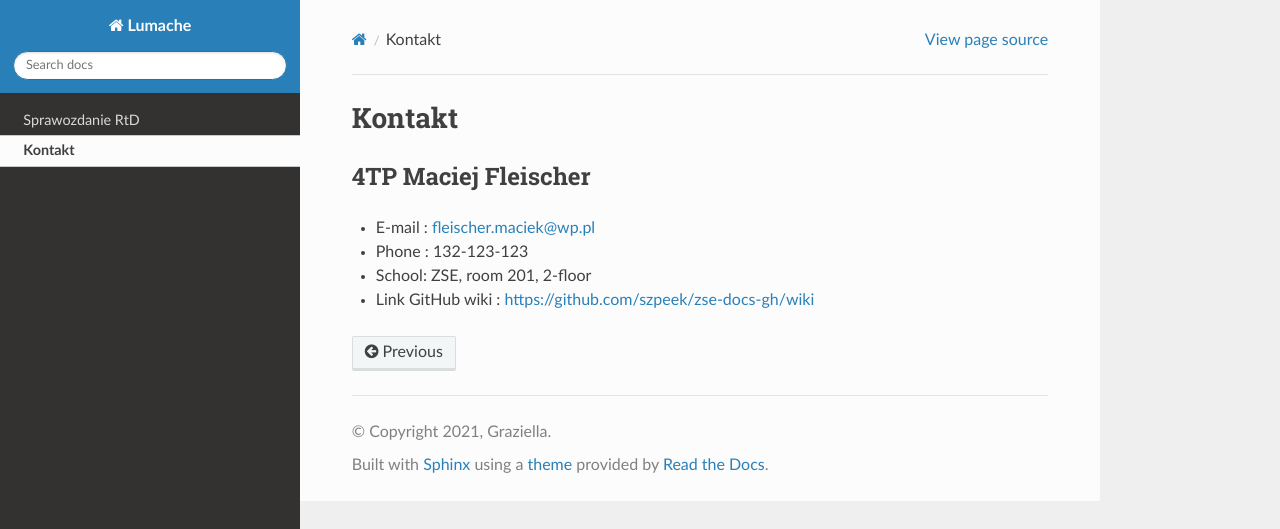
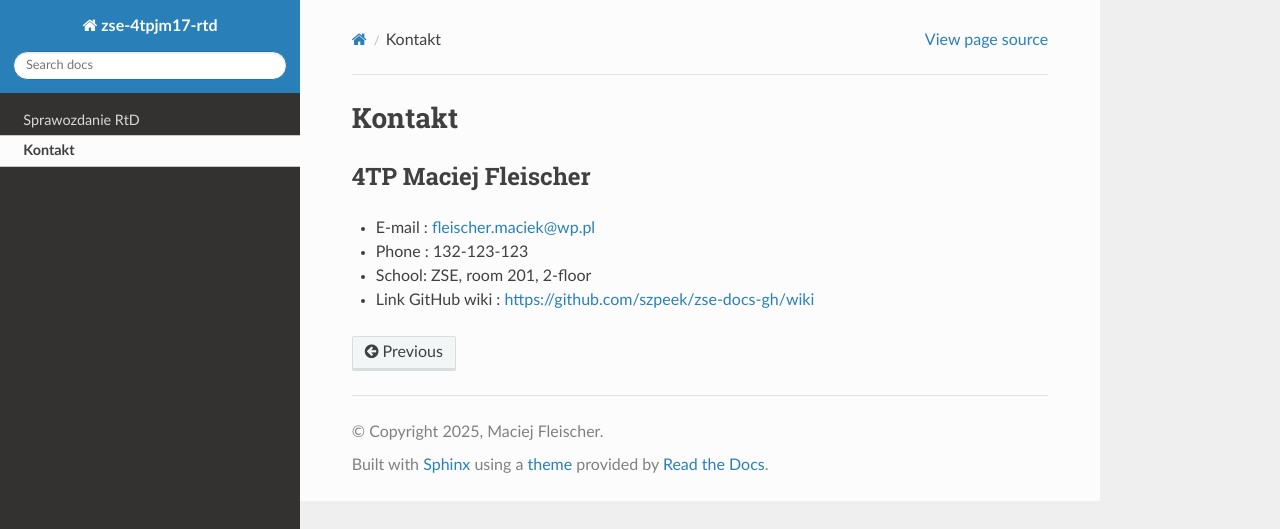
Before and after one commit to szpeek/zse-4tpmf-rtd, a Sphinx documentation site: the page built from docs/source/kontakt.rst, in a window 1280 px wide. Shown: the top 529 px of the page. Built offline with Sphinx 7.4.7 and the Read the Docs theme 3.1.0, drawn with Linux system fonts in a browser that asks for light colours; pages that are not in the unit, such as notebooks, are missing from menus.

Commit message:
Update conf.py

```diff
--- a/docs/source/conf.py
+++ b/docs/source/conf.py
@@ -2,9 +2,9 @@
 
 # -- Project information
 
-project = 'Lumache'
-copyright = '2021, Graziella'
-author = 'Graziella'
+project = 'zse-4tpjm17-rtd'
+copyright = '2025, Maciej Fleischer'
+author = 'Maciej Fleischer'
 
 release = '0.1'
 version = '0.1.0'
```
